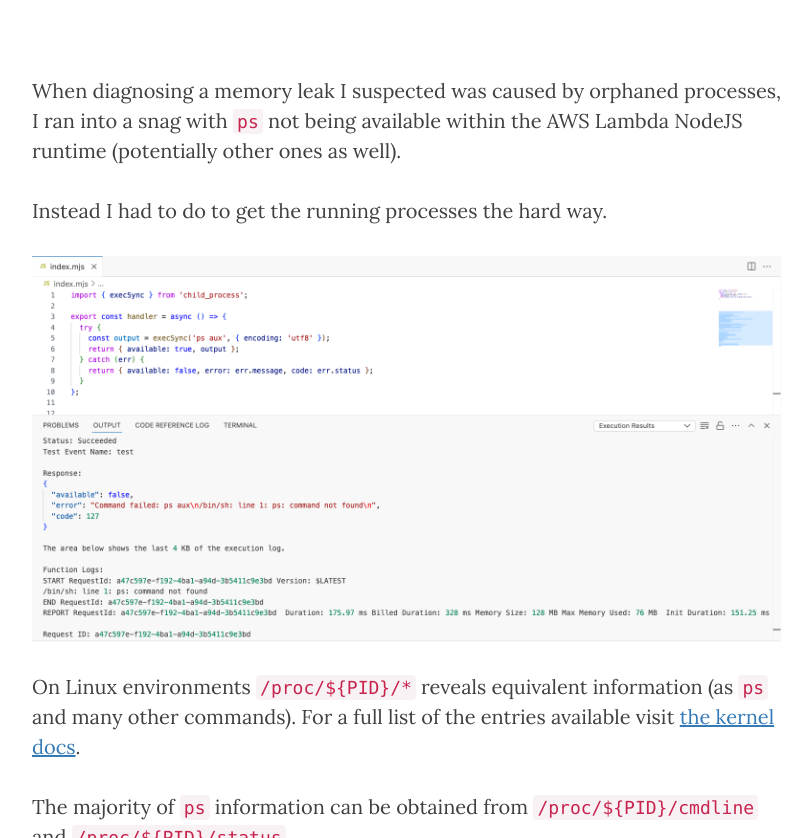
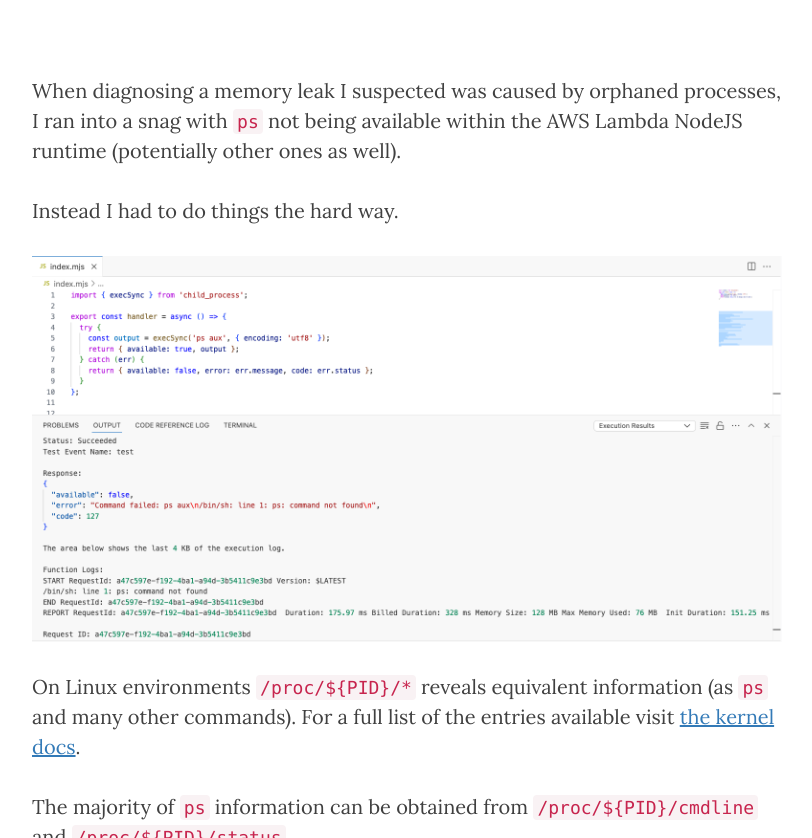
Before and after one commit to kwojcicki/kwojcicki.github.io, a Jekyll site: the page built from _posts/2026-06-07-PS-IN-AWS-LAMBDA.md, in a window 1280 px wide and 900 px high, scrolled down 482 px, cut to the strip 62-900 px from the top of the window. Shown: the whole strip, without its empty margins (233-1045 px from the left). Built offline with Jekyll 4.4.1, drawn with Linux system fonts in a browser that asks for light colours; nearby versions of some CDN libraries.

Commit message:
fix typo in PS in AWS Lambda

```diff
--- a/_posts/2026-06-07-PS-IN-AWS-LAMBDA.md
+++ b/_posts/2026-06-07-PS-IN-AWS-LAMBDA.md
@@ -11,7 +11,7 @@ tags: []
 
 When diagnosing a memory leak I suspected was caused by orphaned processes, I ran into a snag with `ps` not being available within the AWS Lambda NodeJS runtime (potentially other ones as well).
 
-Instead I had to do to get the running processes the hard way.
+Instead I had to do things the hard way.
 
 ![ps command not found within AWS Lambda](/img/posts/missing-ps.png)
 
```
